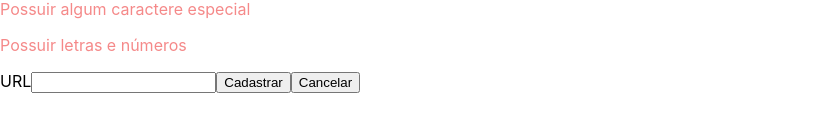
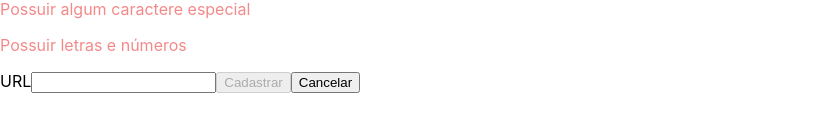
Before and after one commit to SamuelSfeir/React-password_manager, a React (Vite) app: page / in a window 1280 px wide. Both pictures are taken after a click on the button "Cadastrar nova senha". Shown: the part 193-324 px from the top of the page, without its empty margins (0-835 px from the left). Built offline with nearby package versions, Linux system fonts and the light colour scheme.

Commit message:
adiciona comit final

```diff
--- a/src/components/Form.tsx
+++ b/src/components/Form.tsx
@@ -30,6 +30,13 @@ function Form(props: FormProps) {
   const contemNumeros = /\d/.test(senha);
   const contemLetras = (str:string) => /[a-zA-Z]/.test(str);
   const contemCaracteresEspeciais = (str:string) => /[!@#$%^&*(),.?":{}|<>]/.test(str);
+  const isDisabled = nomeServico.length === 0
+    || senha.length < 8
+    || senha.length > 16
+    || login.length === 0
+    || !contemNumeros
+    || !contemLetras(senha)
+    || !contemCaracteresEspeciais(senha);
 
   const isSenhaValida = senha.length >= 8;
   const isSenhaValida2 = senha.length <= 16;
@@ -107,6 +114,7 @@ function Form(props: FormProps) {
           type="submit"
           name="Cadastrar"
           id="cadastrar"
+          disabled={ isDisabled }
         >
           Cadastrar
         </button>
```
